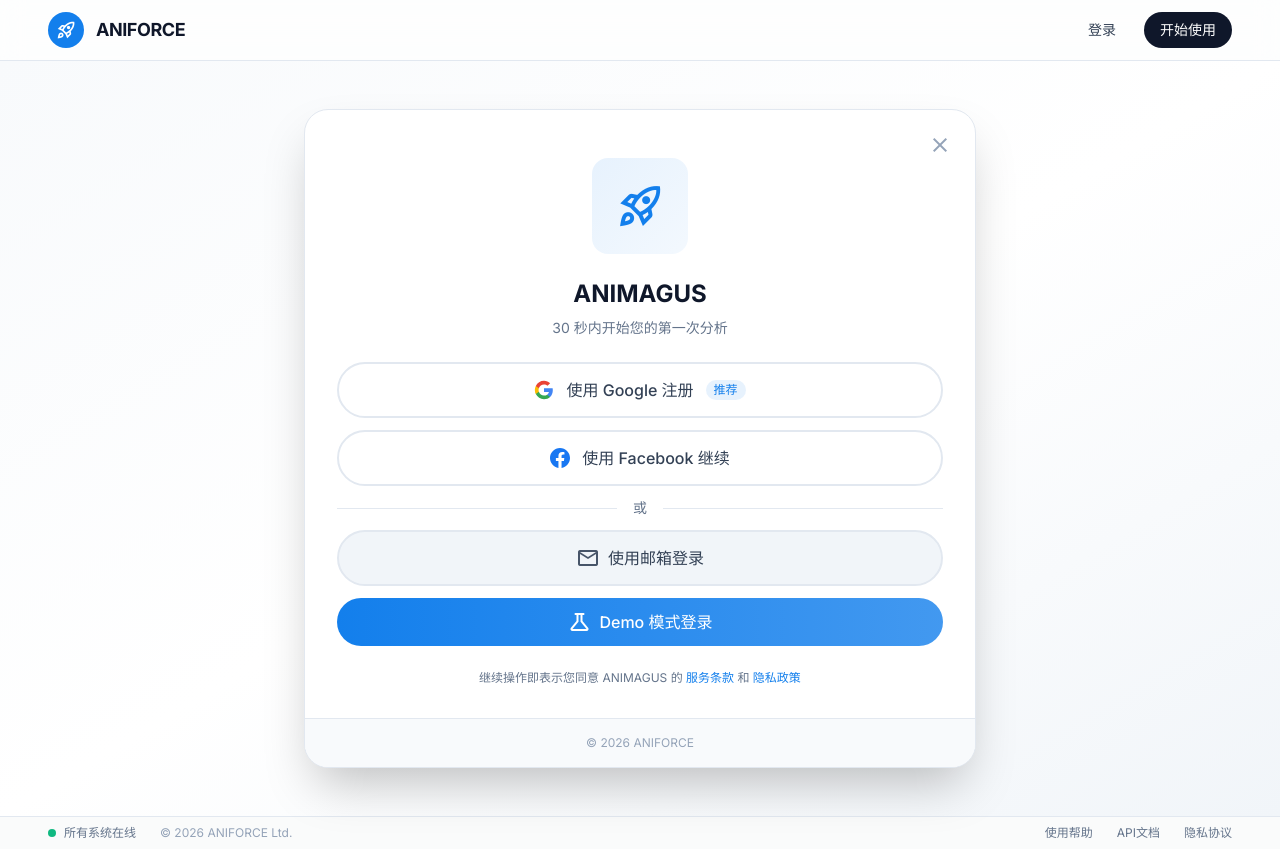
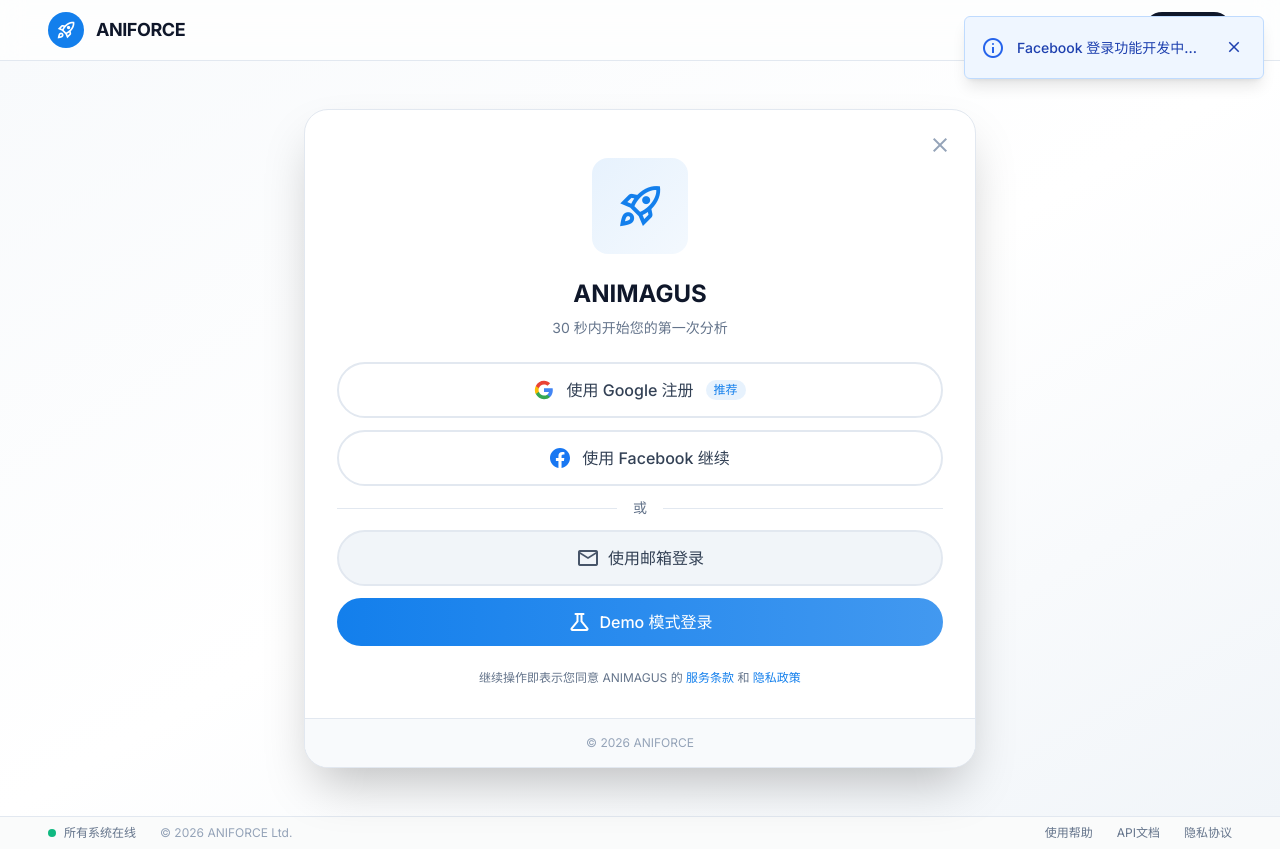
Before and after one commit to ANIFORCE-ORG/ANIFORCE, a Vue app in the folder frontend/packages/main-app/: page /login in a window 1280 px wide. Both pictures are taken after a click on the button "使用 Facebook 继续". Built offline with nearby package versions, Linux system fonts and the light colour scheme.

Commit message:
update toasts modules

```diff
--- /dev/null
+++ b/frontend/packages/main-app/src/components/toasts/ToastContainer.vue
@@ -0,0 +1,101 @@
+<script setup lang="ts">
+import { useToast } from '@/composables/useToast'
+
+const { toasts, removeToast } = useToast()
+
+const getIcon = (type: string) => {
+  switch (type) {
+    case 'success':
+      return 'check_circle'
+    case 'error':
+      return 'error'
+    case 'warning':
+      return 'warning'
+    case 'info':
+    default:
+      return 'info'
+  }
+}
+
+const getColorClass = (type: string) => {
+  switch (type) {
+    case 'success':
+      return 'bg-emerald-50 dark:bg-emerald-900/30 border-emerald-200 dark:border-emerald-800 text-emerald-800 dark:text-emerald-200'
+    case 'error':
+      return 'bg-red-50 dark:bg-red-900/30 border-red-200 dark:border-red-800 text-red-800 dark:text-red-200'
+    case 'warning':
+      return 'bg-yellow-50 dark:bg-yellow-900/30 border-yellow-200 dark:border-yellow-800 text-yellow-800 dark:text-yellow-200'
+    case 'info':
+    default:
+      return 'bg-blue-50 dark:bg-blue-900/30 border-blue-200 dark:border-blue-800 text-blue-800 dark:text-blue-200'
+  }
+}
+
+const getIconColorClass = (type: string) => {
+  switch (type) {
+    case 'success':
+      return 'text-emerald-600 dark:text-emerald-400'
+    case 'error':
+      return 'text-red-600 dark:text-red-400'
+    case 'warning':
+      return 'text-yellow-600 dark:text-yellow-400'
+    case 'info':
+    default:
+      return 'text-blue-600 dark:text-blue-400'
+  }
+}
+</script>
+
+<template>
+  <div class="fixed top-4 right-4 z-50 flex flex-col gap-3 pointer-events-none">
+    <TransitionGroup name="toast-list">
+      <div
+        v-for="toast in toasts"
+        :key="toast.id"
+        class="pointer-events-auto min-w-[300px] max-w-md"
+      >
+        <div
+          :class="[
+            'flex items-center gap-3 px-4 py-3 rounded-md border shadow-lg',
+            getColorClass(toast.type)
+          ]"
+        >
+          <span :class="['material-symbols-outlined text-2xl', getIconColorClass(toast.type)]">
+            {{ getIcon(toast.type) }}
+          </span>
+          <p class="flex-1 text-sm font-medium">{{ toast.message }}</p>
+          <button
+            class="p-1 rounded-md hover:bg-black/5 dark:hover:bg-white/5 transition-colors"
+            @click="removeToast(toast.id)"
+          >
+            <span class="material-symbols-outlined text-lg">close</span>
+          </button>
+        </div>
+      </div>
+    </TransitionGroup>
+  </div>
+</template>
+
+<style scoped>
+.toast-list-enter-active {
+  transition: all 0.3s ease;
+}
+
+.toast-list-leave-active {
+  transition: all 0.3s ease;
+}
+
+.toast-list-enter-from {
+  opacity: 0;
+  transform: translateX(100%);
+}
+
+.toast-list-leave-to {
+  opacity: 0;
+  transform: translateX(100%);
+}
+
+.toast-list-move {
+  transition: transform 0.3s ease;
+}
+</style>
--- a/frontend/packages/main-app/src/composables/useToast.ts
+++ b/frontend/packages/main-app/src/composables/useToast.ts
@@ -1,4 +1,11 @@
 import { ref } from 'vue'
+
+export interface ToastItem {
+  id: string
+  message: string
+  type: 'success' | 'error' | 'warning' | 'info'
+  duration: number
+}
 
 export interface ToastOptions {
   message: string
@@ -6,20 +13,39 @@ export interface ToastOptions {
   duration?: number
 }
 
-const toastState = ref({
-  show: false,
-  message: '',
-  type: 'info' as 'success' | 'error' | 'warning' | 'info',
-  duration: 3000
-})
+const MAX_TOASTS = 3
+const toasts = ref<ToastItem[]>([])
+let toastIdCounter = 0
 
 export function useToast() {
   const showToast = (options: ToastOptions) => {
-    toastState.value = {
-      show: true,
+    const id = `toast-${Date.now()}-${toastIdCounter++}`
+    const newToast: ToastItem = {
+      id,
       message: options.message,
       type: options.type || 'info',
       duration: options.duration || 3000
+    }
+
+    // 如果已经有 3 个 toast，移除最早的一个
+    if (toasts.value.length >= MAX_TOASTS) {
+      toasts.value.shift()
+    }
+
+    toasts.value.push(newToast)
+
+    // 自动移除 toast
+    if (newToast.duration > 0) {
+      setTimeout(() => {
+        removeToast(id)
+      }, newToast.duration)
+    }
+  }
+
+  const removeToast = (id: string) => {
+    const index = toasts.value.findIndex(t => t.id === id)
+    if (index !== -1) {
+      toasts.value.splice(index, 1)
     }
   }
 
@@ -39,17 +65,18 @@ export function useToast() {
     showToast({ message, type: 'info', duration })
   }
 
-  const hideToast = () => {
-    toastState.value.show = false
+  const clearAll = () => {
+    toasts.value = []
   }
 
   return {
-    toastState,
+    toasts,
     showToast,
+    removeToast,
     success,
     error,
     warning,
     info,
-    hideToast
+    clearAll
   }
 }
--- a/frontend/packages/main-app/src/pages/settings/AccountConfig.vue
+++ b/frontend/packages/main-app/src/pages/settings/AccountConfig.vue
@@ -5,12 +5,12 @@ import { useAuthStore } from '@/store/auth'
 import SidebarNav from '@/components/layout/SidebarNav.vue'
 import { navItems } from '@/config/navigation'
 import { userApi } from '@/api/user'
-import Toast from '@/components/alerts/Toast.vue'
+import ToastContainer from '@/components/toasts/ToastContainer.vue'
 import { useToast } from '@/composables/useToast'
 
 const router = useRouter()
 const auth = useAuthStore()
-const { toastState, success, error } = useToast()
+const { success, error } = useToast()
 
 const activePanel = ref('settings')
 const activeSession = ref('sess_g001')
@@ -401,12 +401,6 @@ onMounted(() => {
     </main>
   </div>
 
-  <!-- Toast 提示组件 -->
-  <Toast
-    :show="toastState.show"
-    :message="toastState.message"
-    :type="toastState.type"
-    :duration="toastState.duration"
-    @close="toastState.show = false"
-  />
+  <!-- Toast 提示容器 -->
+  <ToastContainer />
 </template>
--- a/frontend/packages/main-app/src/pages/starting/Login.vue
+++ b/frontend/packages/main-app/src/pages/starting/Login.vue
@@ -2,9 +2,12 @@
 import { ref } from 'vue'
 import { useRouter } from 'vue-router'
 import { useAuthStore } from '@/store/auth'
+import ToastContainer from '@/components/toasts/ToastContainer.vue'
+import { useToast } from '@/composables/useToast'
 
 const router = useRouter()
 const auth = useAuthStore()
+const { info } = useToast()
 const email = ref('admin@animagus.ai')
 const password = ref('admin123')
 const loading = ref(false)
@@ -52,14 +55,14 @@ if (!email.value && !password.value) {
 function handleGoogleLogin() {
   console.log('Google 登录')
   // TODO: 实现 Google OAuth 登录
-  alert('Google 登录功能开发中...')
+  info('Google 登录功能开发中...')
 }
 
 // Facebook 登录
 function handleFacebookLogin() {
   console.log('Facebook 登录')
   // TODO: 实现 Facebook OAuth 登录
-  alert('Facebook 登录功能开发中...')
+  info('Facebook 登录功能开发中...')
 }
 
 // Demo 模式登录
@@ -72,7 +75,7 @@ function handleDemoLogin() {
 function handleForgotPassword() {
   console.log('忘记密码')
   // TODO: 实现忘记密码功能
-  alert('忘记密码功能开发中...\n请联系管理员重置密码')
+  info('忘记密码功能开发中，请联系管理员重置密码')
 }
 
 // 注册账号
@@ -255,4 +258,7 @@ function handleRegister() {
       </div>
     </div>
   </main>
+
+  <!-- Toast 提示容器 -->
+  <ToastContainer />
 </template>
```
Also changed, not shown: frontend/packages/main-app/src/components/toasts/Toast.vue (renamed from frontend/packages/main-app/src/components/alerts/Toast.vue).
